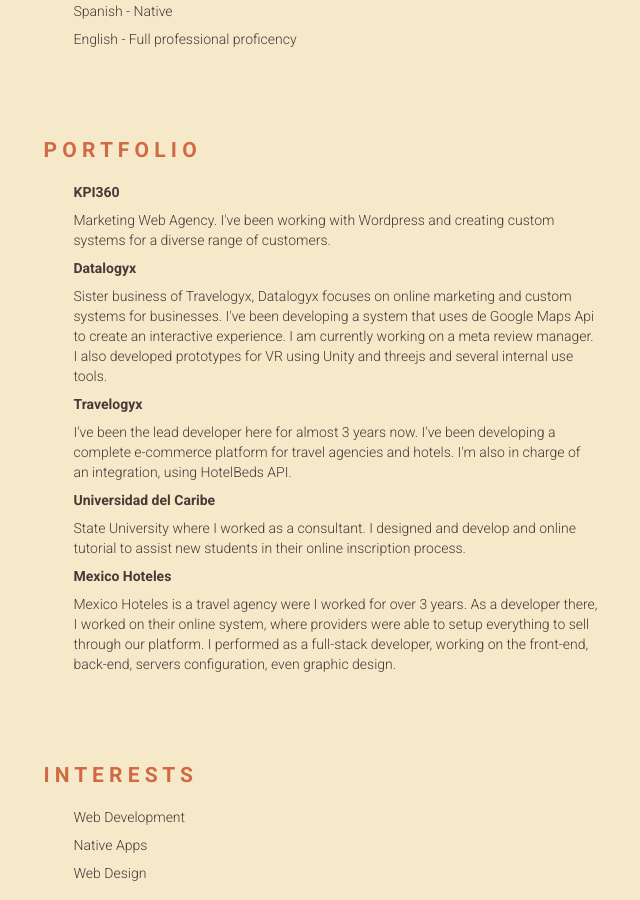
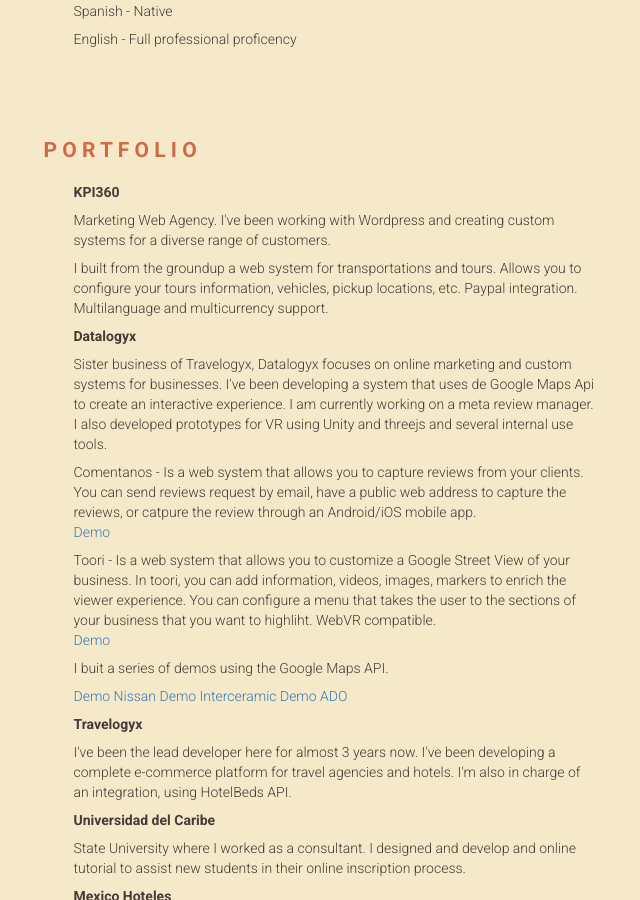
Before and after one commit to aldoutrera/aldoutrera.github.io, a Jekyll site: the page built from index.html, in a window 1280 px wide and 900 px high, scrolled down 1476 px. Shown: the whole window, without its empty margins (319-959 px from the left). Built offline with Jekyll 4.4.1, drawn with Linux system fonts in a browser that asks for light colours; some of the changed text lies outside the part shown.

Commit message:
Update skills and portfolio

```diff
--- a/index.html
+++ b/index.html
@@ -62,9 +62,30 @@
         <li>
           Marketing Web Agency. I've been working with Wordpress and creating custom systems for a diverse range of customers.
         </li>
+        <li>
+          I built from the groundup a web system for transportations and tours. Allows you to configure your tours information, vehicles, pickup locations, etc. Paypal integration. Multilanguage and multicurrency support.
+        </li>
         <li><b>Datalogyx</b></li>
         <li>
           Sister business of Travelogyx, Datalogyx focuses on online marketing and custom systems for businesses. I've been developing a system that uses de Google Maps Api to create an interactive experience. I am currently working on a meta review manager. I also developed prototypes for VR using Unity and threejs and several internal use tools.
+        </li>
+        <li>
+          Comentanos - Is a web system that allows you to capture reviews from your clients. You can send reviews request by email, have a public web address to capture the reviews, or catpure the review through an Android/iOS mobile app.
+          <br>
+          <a href="https://comentanos.com/ado-qroo" target="_blank">Demo</a>
+        </li>
+        <li>
+          Toori - Is a web system that allows you to customize a Google Street View of your business. In toori, you can add information, videos, images, markers to enrich the viewer experience. You can configure a menu that takes the user to the sections of your business that you want to highliht. WebVR compatible.
+          <br>
+          <a href="https://toori.datalogyx.com/tours/rpjPO7Pmd6xq" target="_blank">Demo</a>
+        </li>
+        <li>
+          I buit a series of demos using the Google Maps API.
+        </li>
+        <li>
+          <a href="http://www.datalogyx.com/nissan/demo/" target="_blank">Demo Nissan</a>
+          <a href="http://interceramic.fidoomkt.com" target="_blank">Demo Interceramic</a>
+          <a href="http://ado.fidoomkt.com" target="_blank">Demo ADO</a>
         </li>
         <li><b>Travelogyx</b></li>
         <li>
```
Also changed, not shown: other parts of index.html (+4 -4 lines).
